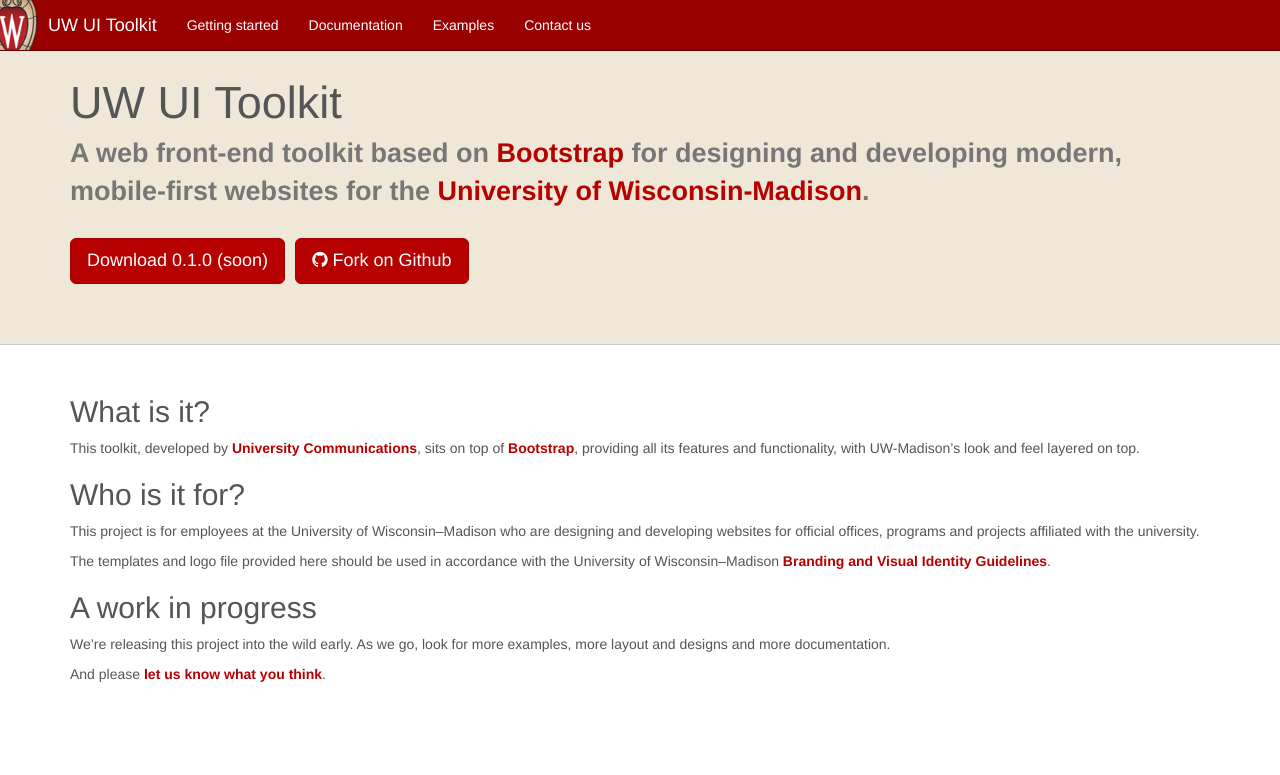
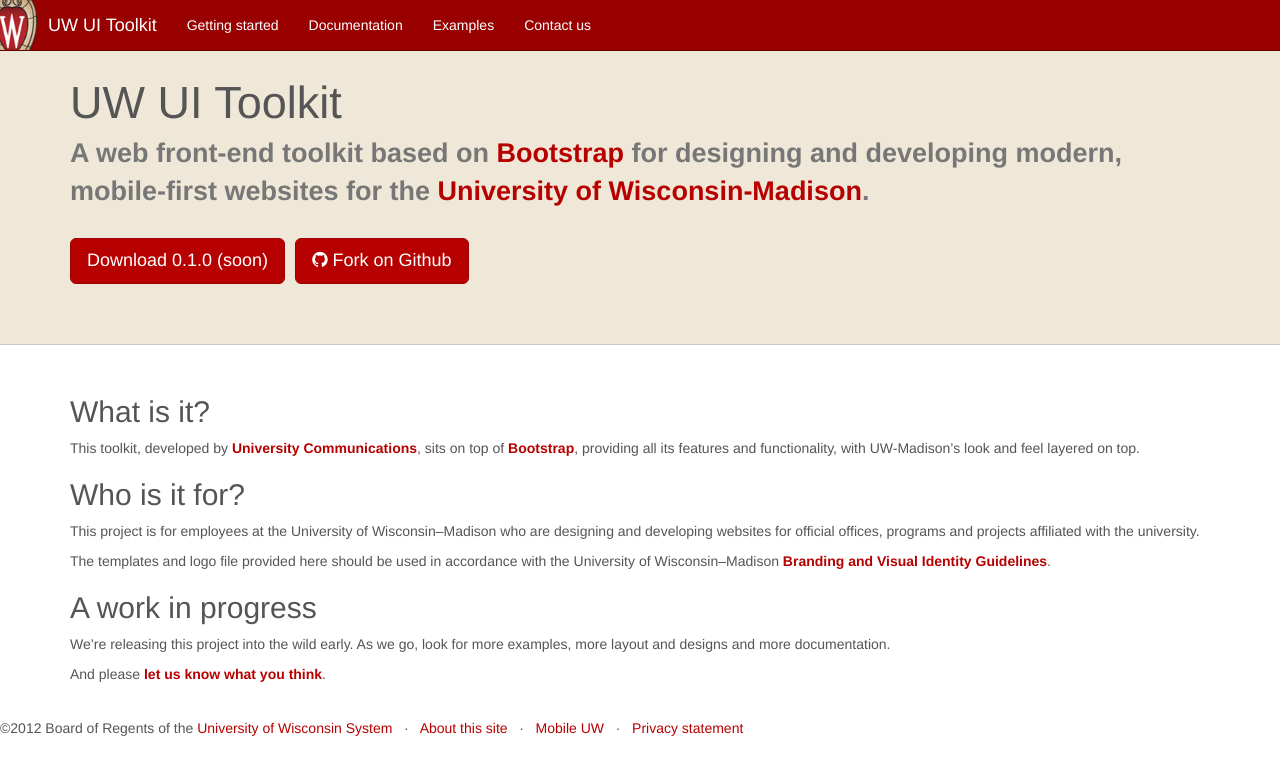
Before and after one commit to UWMadisonUcomm/uw-ui-toolkit, a Jekyll site: the page built from index.md, in a window 1280 px wide. Shown: the top 775 px of the page. Built offline with Jekyll 4.4.1, drawn with Linux system fonts in a browser that asks for light colours; nearby versions of some CDN libraries; Markdown is read by kramdown in place of the engine named in the settings.

Commit message:
Add #footer

```diff
--- a/_layouts/default.html
+++ b/_layouts/default.html
@@ -36,6 +36,11 @@
       </div>
     </div>
     {{ content }}
+
+    <div id="footer">
+      <p>©2012 Board of Regents of the <a href="http://www.wisconsin.edu">University of Wisconsin System</a> &nbsp;&nbsp;·&nbsp;&nbsp; <a href="/about-this-site.php">About this site</a> &nbsp;&nbsp;·&nbsp;&nbsp; <a href="http://mobile.wisc.edu">Mobile UW</a> &nbsp;&nbsp;·&nbsp;&nbsp; <a href="/privacy-statement.php">Privacy statement</a></p>
+    </div>
+
     <script>
       $('[data-active]').each(function(i,el) {
         var active = new RegExp($(this).data('active'));
```
